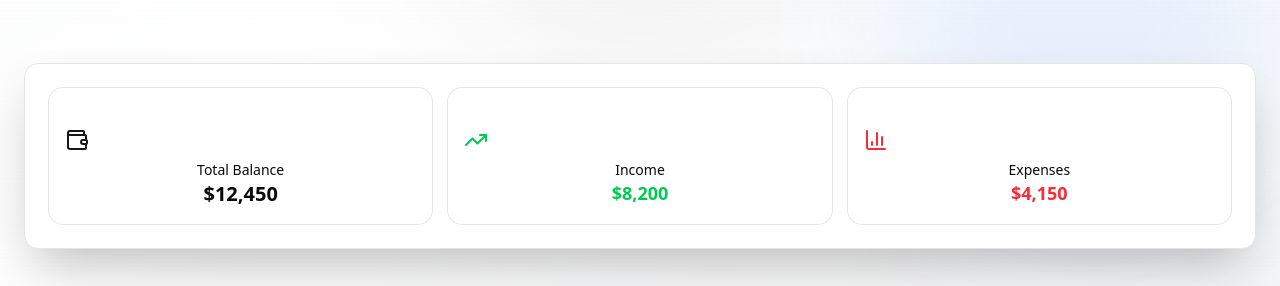
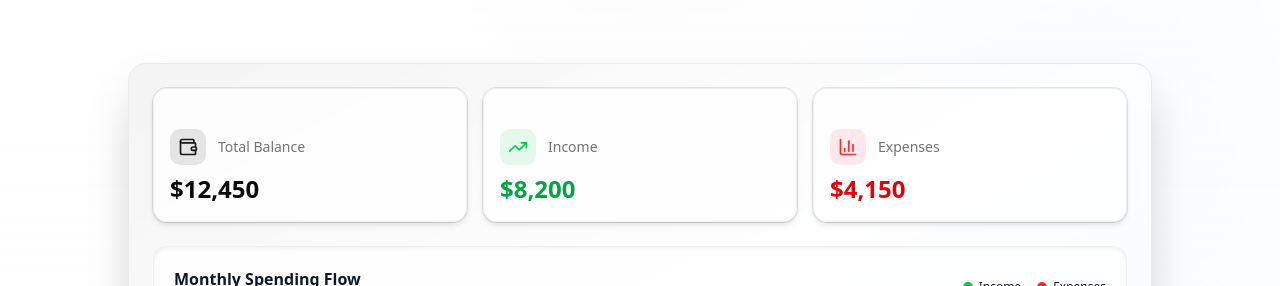
Before and after one commit to harshitgarg-03/Expense-Tracker, a Next.js app: page /home in a window 1280 px wide. Shown: the part 514-800 px from the top of the page. Built offline with nearby package versions, Linux system fonts and the light colour scheme; no server answers.

Commit message:
home page fixes

```diff
--- a/module/home/components/home/homepage.tsx
+++ b/module/home/components/home/homepage.tsx
@@ -15,6 +15,15 @@ import {
   DollarSign,
   Clock,
 } from "lucide-react";
+import {
+  AreaChart,
+  Area,
+  XAxis,
+  YAxis,
+  CartesianGrid,
+  Tooltip,
+  ResponsiveContainer,
+} from "recharts";
 
 import { Button } from "@/components/ui/button";
 import { Card, CardContent } from "@/components/ui/card";
@@ -31,9 +40,17 @@ const staggerContainer = {
   },
 };
 
+const chartData = [
+  { month: "Jan", income: 5000, expenses: 3200 },
+  { month: "Feb", income: 6200, expenses: 3800 },
+  { month: "Mar", income: 5800, expenses: 4100 },
+  { month: "Apr", income: 7200, expenses: 3900 },
+  { month: "May", income: 8200, expenses: 4150 },
+];
+
 export default function HomePage() {
   return (
-    <div className="h-screen overflow-y-auto bg-linear-to-b from-background to-muted/20">
+    <div className="w-full bg-linear-to-b from-background to-muted/20">
       {/* HERO */}
       <section className="relative px-6 py-24">
         <div className="absolute inset-0 -z-10 pointer-events-none">
@@ -79,32 +96,94 @@ export default function HomePage() {
           </motion.div>
 
           {/* Dashboard Preview */}
-          <motion.div variants={fadeInUp} className="mt-16">
-            <div className="rounded-xl border bg-background p-6 shadow-2xl">
-              <div className="grid md:grid-cols-3 gap-4">
-                <Card>
+          <motion.div variants={fadeInUp} className="mt-16 max-w-5xl mx-auto">
+            <div className="rounded-2xl border border-gray-200/85 dark:border-gray-800/85 bg-white/50 dark:bg-gray-900/50 backdrop-blur-xl p-6 shadow-2xl relative overflow-hidden text-left">
+              <div className="absolute inset-0 -z-10 bg-linear-to-br from-primary/5 via-transparent to-blue-500/5" />
+
+              {/* Cards grid */}
+              <div className="grid md:grid-cols-3 gap-4 mb-6">
+                <Card className="border border-gray-200/60 dark:border-gray-800/60 bg-white/80 dark:bg-gray-900/80 shadow-md">
                   <CardContent className="pt-6">
-                    <Wallet className="text-primary mb-2" />
-                    <p>Total Balance</p>
-                    <h3 className="text-xl font-bold">$12,450</h3>
+                    <div className="flex items-center gap-3 mb-2">
+                      <div className="p-2 rounded-lg bg-primary/10 text-primary">
+                        <Wallet className="h-5 w-5" />
+                      </div>
+                      <p className="text-sm font-medium text-muted-foreground">Total Balance</p>
+                    </div>
+                    <h3 className="text-2xl font-bold">$12,450</h3>
                   </CardContent>
                 </Card>
 
-                <Card>
+                <Card className="border border-gray-200/60 dark:border-gray-800/60 bg-white/80 dark:bg-gray-900/80 shadow-md">
                   <CardContent className="pt-6">
-                    <TrendingUp className="text-green-500 mb-2" />
-                    <p>Income</p>
-                    <h3 className="text-green-500 font-bold">$8,200</h3>
+                    <div className="flex items-center gap-3 mb-2">
+                      <div className="p-2 rounded-lg bg-green-500/10 text-green-500">
+                        <TrendingUp className="h-5 w-5" />
+                      </div>
+                      <p className="text-sm font-medium text-muted-foreground">Income</p>
+                    </div>
+                    <h3 className="text-2xl font-bold text-green-600 dark:text-green-400">$8,200</h3>
                   </CardContent>
                 </Card>
 
-                <Card>
+                <Card className="border border-gray-200/60 dark:border-gray-800/60 bg-white/80 dark:bg-gray-900/80 shadow-md">
                   <CardContent className="pt-6">
-                    <BarChart3 className="text-red-500 mb-2" />
-                    <p>Expenses</p>
-                    <h3 className="text-red-500 font-bold">$4,150</h3>
+                    <div className="flex items-center gap-3 mb-2">
+                      <div className="p-2 rounded-lg bg-red-500/10 text-red-500">
+                        <BarChart3 className="h-5 w-5" />
+                      </div>
+                      <p className="text-sm font-medium text-muted-foreground">Expenses</p>
+                    </div>
+                    <h3 className="text-2xl font-bold text-red-600 dark:text-red-400">$4,150</h3>
                   </CardContent>
                 </Card>
+              </div>
+
+              {/* Chart section */}
+              <div className="border border-gray-200/60 dark:border-gray-800/60 bg-white/80 dark:bg-gray-900/80 rounded-xl p-5 shadow-inner">
+                <div className="flex items-center justify-between mb-4">
+                  <div>
+                    <h4 className="text-base font-semibold">Monthly Spending Flow</h4>
+                    <p className="text-xs text-muted-foreground">Recent income and expenses trend</p>
+                  </div>
+                  <div className="flex gap-4 text-xs font-medium">
+                    <span className="flex items-center gap-1.5"><span className="h-2.5 w-2.5 rounded-full bg-green-500"></span>Income</span>
+                    <span className="flex items-center gap-1.5"><span className="h-2.5 w-2.5 rounded-full bg-red-500"></span>Expenses</span>
+                  </div>
+                </div>
+
+                <div className="h-64 w-full">
+                  <ResponsiveContainer width="100%" height="100%">
+                    <AreaChart data={chartData} margin={{ top: 10, right: 10, left: -20, bottom: 0 }}>
+                      <defs>
+                        <linearGradient id="colorIncome" x1="0" y1="0" x2="0" y2="1">
+                          <stop offset="5%" stopColor="#22c55e" stopOpacity={0.2}/>
+                          <stop offset="95%" stopColor="#22c55e" stopOpacity={0}/>
+                        </linearGradient>
+                        <linearGradient id="colorExpenses" x1="0" y1="0" x2="0" y2="1">
+                          <stop offset="5%" stopColor="#ef4444" stopOpacity={0.2}/>
+                          <stop offset="95%" stopColor="#ef4444" stopOpacity={0}/>
+                        </linearGradient>
+                      </defs>
+                      <CartesianGrid strokeDasharray="3 3" className="stroke-gray-150 dark:stroke-gray-800" horizontal={true} vertical={false} />
+                      <XAxis dataKey="month" className="text-[10px] text-muted-foreground" tickLine={false} axisLine={false} />
+                      <YAxis className="text-[10px] text-muted-foreground" tickLine={false} axisLine={false} />
+                      <Tooltip
+                        contentStyle={{
+                          backgroundColor: 'rgba(255, 255, 255, 0.95)',
+                          border: '1px solid #e2e8f0',
+                          borderRadius: '8px',
+                          boxShadow: '0 4px 12px rgba(0, 0, 0, 0.05)',
+                          fontSize: '12px'
+                        }}
+                        itemStyle={{ padding: '2px 0' }}
+                        labelStyle={{ fontWeight: '600', marginBottom: '4px', color: '#1e293b' }}
+                      />
+                      <Area type="monotone" dataKey="income" stroke="#22c55e" strokeWidth={2} fillOpacity={1} fill="url(#colorIncome)" />
+                      <Area type="monotone" dataKey="expenses" stroke="#ef4444" strokeWidth={2} fillOpacity={1} fill="url(#colorExpenses)" />
+                    </AreaChart>
+                  </ResponsiveContainer>
+                </div>
               </div>
             </div>
           </motion.div>
@@ -112,7 +191,7 @@ export default function HomePage() {
       </section>
 
       {/* FEATURES */}
-      <section id="features" className="px-6 py-20">
+      <section id="features" className="px-6 py-10">
         <motion.div
           initial="hidden"
           whileInView="visible"
```
